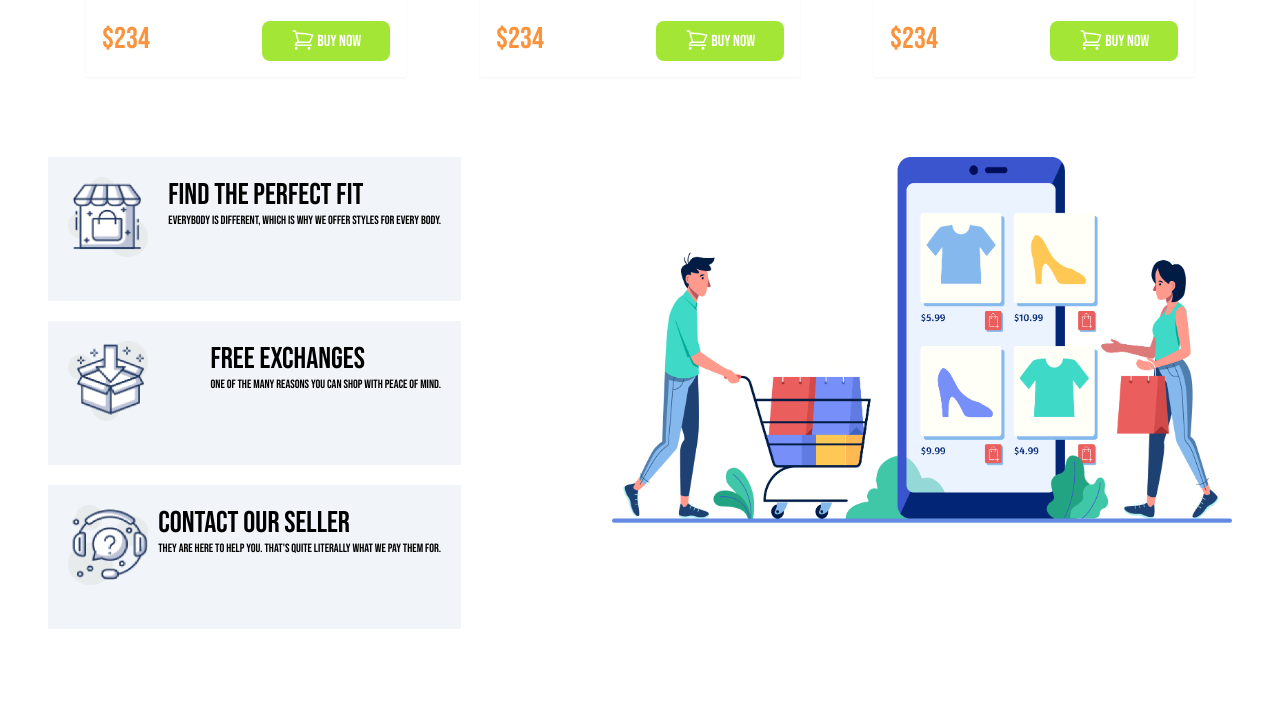
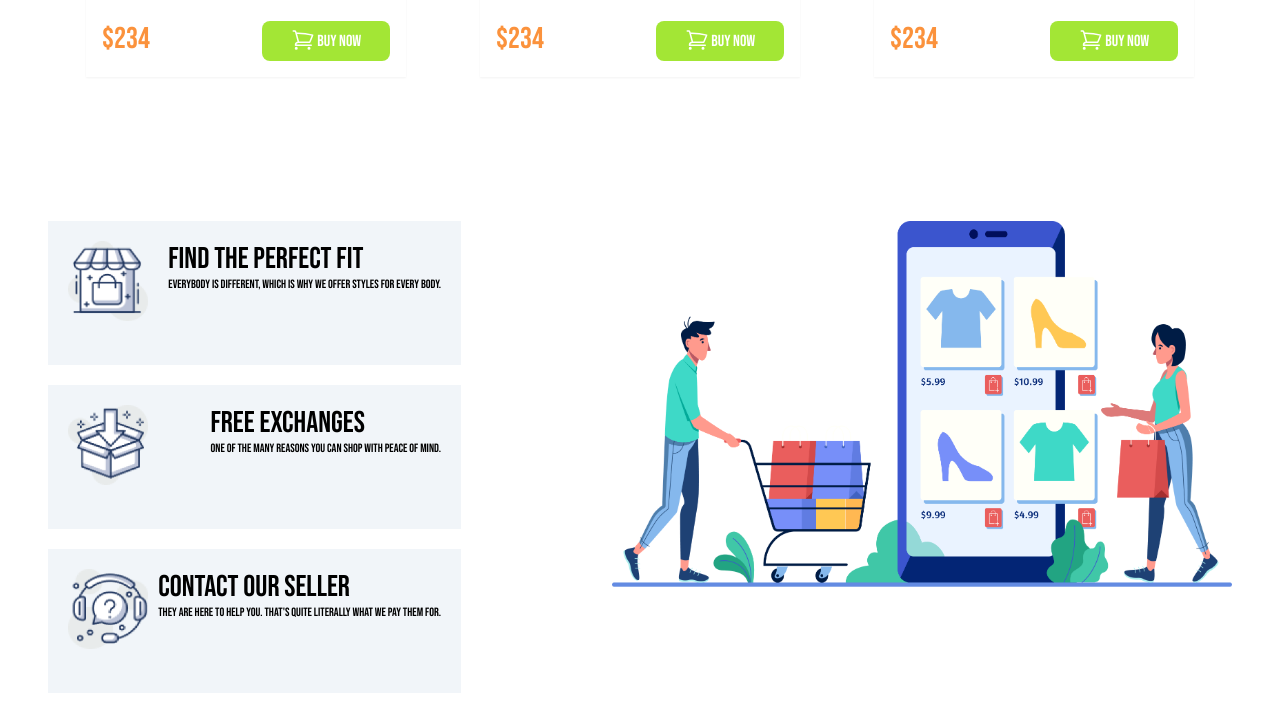
Before and after one commit to Anamul029/penguin-fashion-with-Tailwind, a plain HTML site: page index.html in a window 1280 px wide. Shown: the part 1549-2262 px from the top of the page. Before the commit the page ends 2198 px from the top, so only its background shows below. Drawn offline with nearby package versions, Linux system fonts and the light colour scheme.

Commit message:
adding style on footer section

```diff
--- a/index.html
+++ b/index.html
@@ -687,7 +687,7 @@
             </div>
         </section>
     </main>
-    <footer class="flex flex-col-reverse gap-5 md:flex-row justify-around m-auto">
+    <footer class=" mt-36 flex flex-col-reverse gap-5 md:flex-row justify-around m-auto">
         <div class=" grid gap-5 md:w-2/6">
             <div class="flex justify-between w-full p-5 bg-slate-100 h-36">
                  <div>
```
